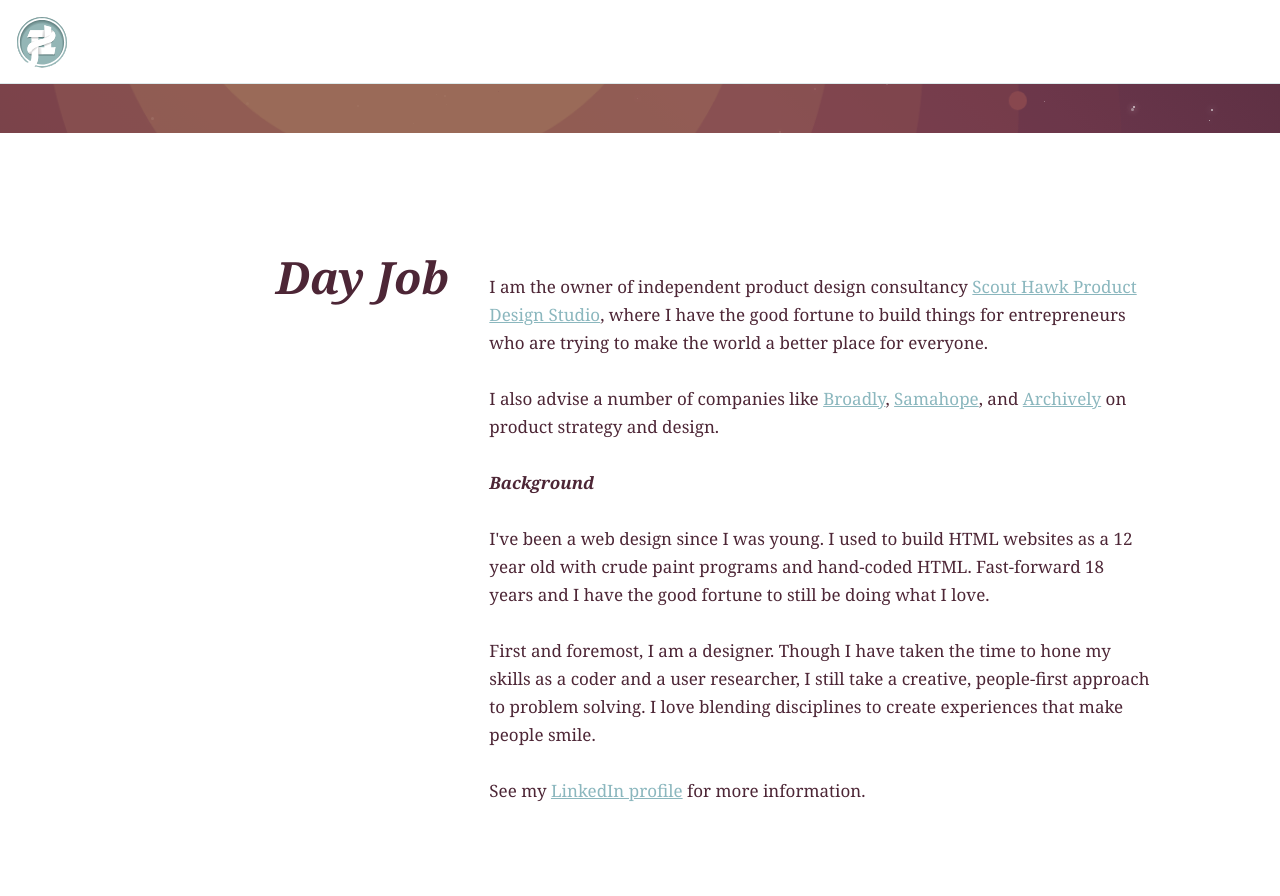
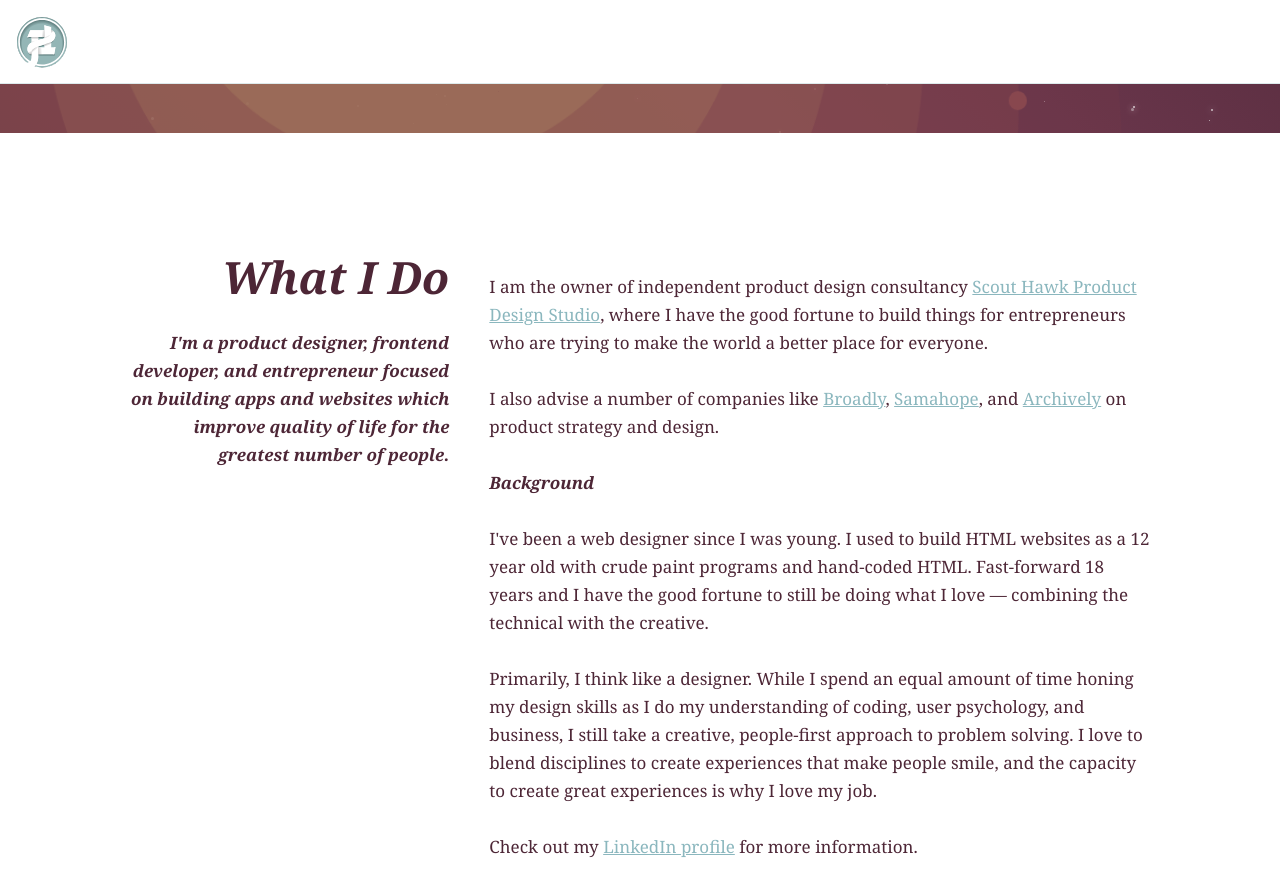
Before and after one commit to zachalbert/zachalbert.com_v6-build, a Jekyll site: the page built from work/index.html, in a window 1280 px wide and 900 px high, scrolled down 767 px. Shown: the top 896 px of the window. Built offline with Jekyll 4.4.1, drawn with Linux system fonts in a browser that asks for light colours; comment, search, counter and statistics services are not loaded; some of the changed text lies outside the part shown.

Commit message:
Wordsmithing

```diff
--- a/_scss/_main.scss
+++ b/_scss/_main.scss
@@ -546,13 +546,7 @@
   display: block;
 
   img {
-    border: 1px solid $color-text;
     margin-bottom: $lead-half;
-  }
-
-  &:hover {
-    img {
-    }
   }
 
   &:last-child {
--- a/work/index.html
+++ b/work/index.html
@@ -6,10 +6,10 @@
         <section>
           <div class="post post-single">
 
-            <section>
             <div class="aside">
               <div class="inner">
-                  <h1>Day Job</h1>
+                <h1>What I Do</h1>
+                <h2>I'm a product designer, frontend developer, and entrepreneur focused on building apps and websites which improve quality of life for the greatest number of people.</h2>
               </div>
             </div>
             <p class="top">
@@ -17,27 +17,33 @@
             </p>
             <p>I also advise a number of companies like <a href="http://broadly.com/">Broadly</a>, <a href="http://www.samahope.org/">Samahope</a>, and <a href="https://www.archively.com/">Archively</a> on product strategy and design.</p>
             <h3>Background</h3>
-              <p>I've been a web design since I was young. I used to build HTML websites as a 12 year old with crude paint programs and hand-coded HTML. Fast-forward 18 years and I have the good fortune to still be doing what I love.</p>
-              <p>First and foremost, I am a designer. Though I have taken the time to hone my skills as a coder and a user researcher, I still take a creative, people-first approach to problem solving. I love blending disciplines to create experiences that make people smile.</p>
-              <p>See my <a href="#">LinkedIn profile</a> for more information.</p>
+            <p>I've been a web designer since I was young. I used to build HTML websites as a 12 year old with crude paint programs and hand-coded HTML. Fast-forward 18 years and I have the good fortune to still be doing what I love &mdash; combining the technical with the creative.</p>
+            <p>Primarily, I think like a designer. While I spend an equal amount of time honing my design skills as I do my understanding of coding, user psychology, and business, I still take a creative, people-first approach to problem solving. I love to blend disciplines to create experiences that make people smile, and the capacity to create great experiences is why I love my job.</p>
+            <p>Check out my <a href="#">LinkedIn profile</a> for more information.</p>
+
+          </div>
         </section>
+        <section>
+          <div class="post post-single">
 
-            <section>
             <div class="aside">
               <div class="inner">
                 <h1>Side Projects</h1>
               </div>
             </div>
-              <p class="top">
+            <p>
               <a href="http://welcomemat.co/" class="thumbnail"><img src="/images/project-welcome-mat.png" width="600" height="300"><strong>WelcomeMat.co</strong><span class="meta-text"><br>(ASCII art for your HTML)</span></a>
               <a href="http://lipsumo.com/" class="thumbnail"><img src="/images/project-lipsumo.png" width="600" height="300"><strong>Lipsumo</strong><span class="meta-text"><br>(Project Gutenberg-based dummy text generator)</span></a>
               <a href="http://www.foliotwist.com/" class="thumbnail"><img src="/images/project-foliotwist.png" width="600" height="300"><strong>FolioTwist</strong><span class="meta-text"><br>(Portfolio websites and marketing tools for visual artists)</span></a>
             </p>
-            </section>
-
-            <section>
-              <div id="portfolio"><!-- Dribbble feed --></div>
-            </section>
 
           </div>
         </section>
+        <section>
+          <div class="post post-single">
+
+            <h3>Some of my <a href="https://dribbble.com/zachalbert">recent work from Dribbble</a>.</h3>
+            <div id="portfolio"><!-- Dribbble feed --></div>
+
+          </div>
+        </section>
```
Also changed, not shown: _posts/2015-02-02-ten-million-smiles.md (+2 -2 lines), css/style.css. Lines whose indentation alone changed are shown as unchanged.
